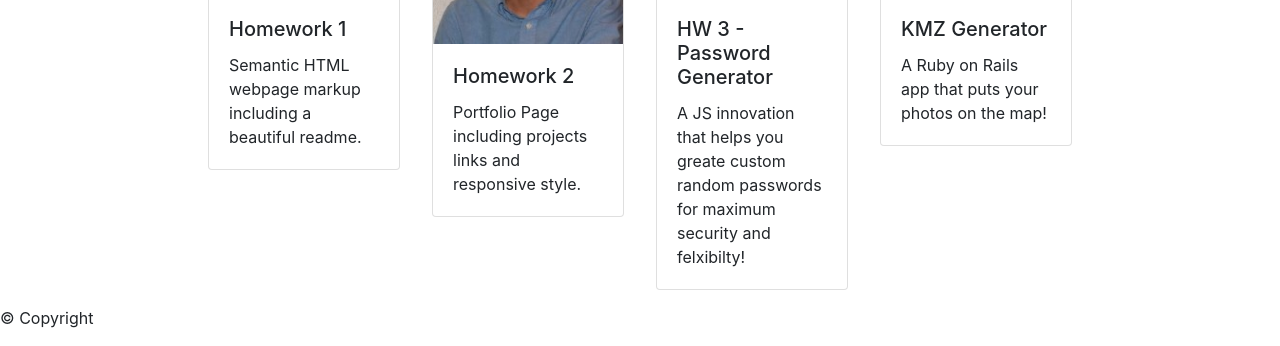
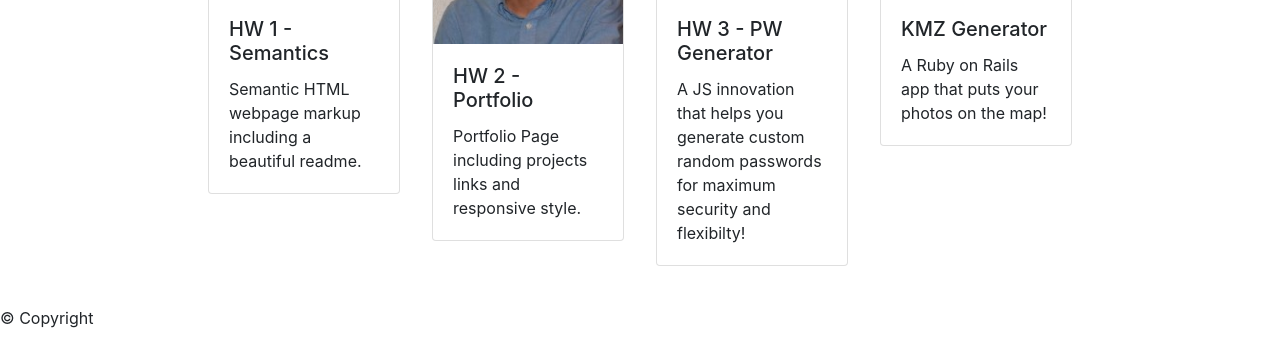
Before and after one commit to lrogers1843/lrogers1843.github.io, a plain HTML site: page portfolio.html in a window 1280 px wide. Shown: the part 454-800 px from the top of the page. Drawn offline with nearby package versions, Linux system fonts and the light colour scheme.

Commit message:
spellfix

```diff
--- a/portfolio.html
+++ b/portfolio.html
@@ -45,22 +45,22 @@
             <div class="card float-md-left" style="width: 12rem;">
                 <a href="https://lrogers1843.github.io/HW_1/"><img class="card-img-top" src="https://internetingishard.com/html-and-css/semantic-html/html-sectioning-elements-00c3fd.png" alt="Card image cap"></a>
                 <div class="card-body">
-                    <h5 class="card-title">Homework 1</h5>
+                    <h5 class="card-title">HW 1 - Semantics</h5>
                     <p class="card-text">Semantic HTML webpage markup including a beautiful readme.</p>
                 </div>
             </div>
             <div class="card float-md-left" style="width: 12rem;">
                 <a href="https://lrogers1843.github.io"><img class="card-img-top" src="assets/images/0.jfif" alt="Card image cap"></a>
                 <div class="card-body">
-                    <h5 class="card-title">Homework 2</h5>
+                    <h5 class="card-title">HW 2 - Portfolio</h5>
                     <p class="card-text">Portfolio Page including projects links and responsive style.</p>
                 </div>
             </div>
             <div class="card float-md-left" style="width: 12rem;">
                 <a href="hw3"><img class="card-img-top" src="https://www.sitepoint.com/wp-content/themes/sitepoint/assets/images/icon.javascript.png" alt="Card image cap"></a>
                 <div class="card-body">
-                    <h5 class="card-title">HW 3 - Password Generator</h5>
-                    <p class="card-text">A JS innovation that helps you greate custom random passwords for maximum security and felxibilty!</p>
+                    <h5 class="card-title">HW 3 - PW Generator</h5>
+                    <p class="card-text">A JS innovation that helps you generate custom random passwords for maximum security and flexibilty!</p>
                 </div>
             </div>
             <div class="card float-md-left" style="width: 12rem;">
```
